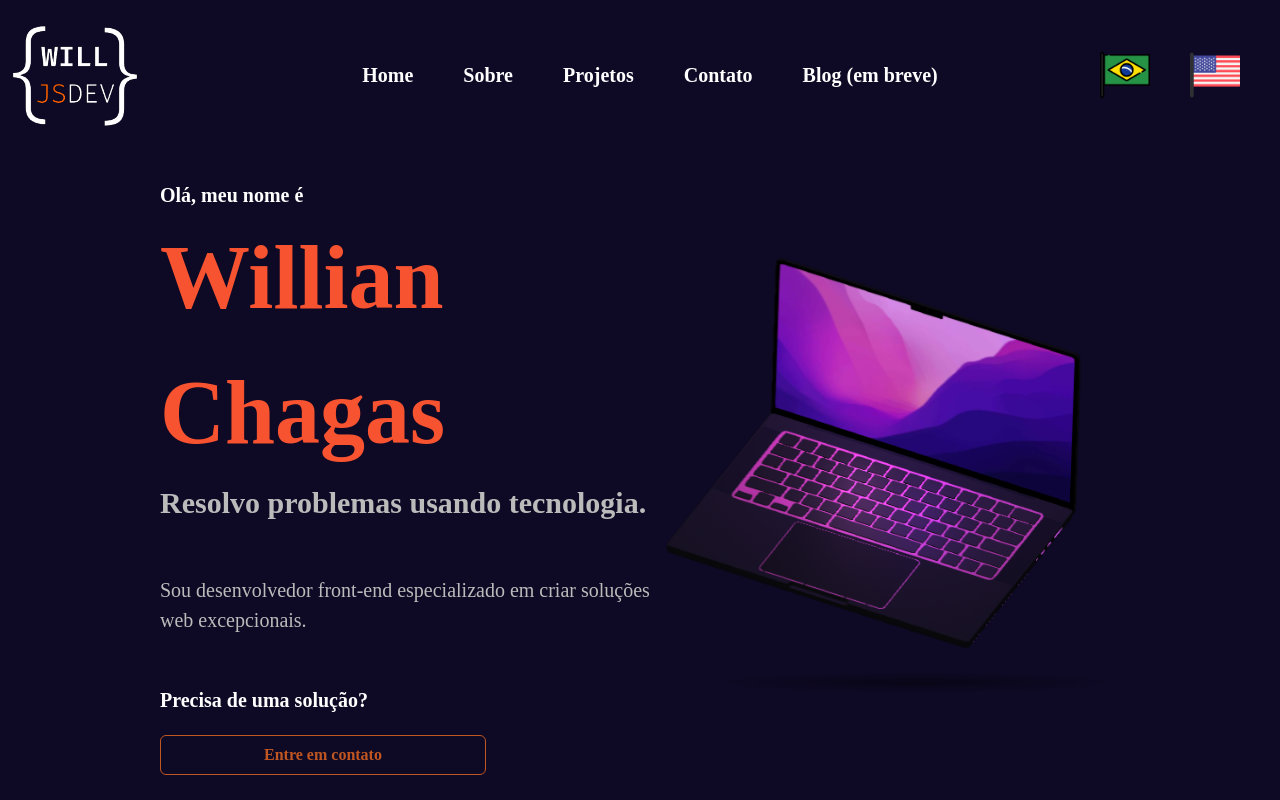
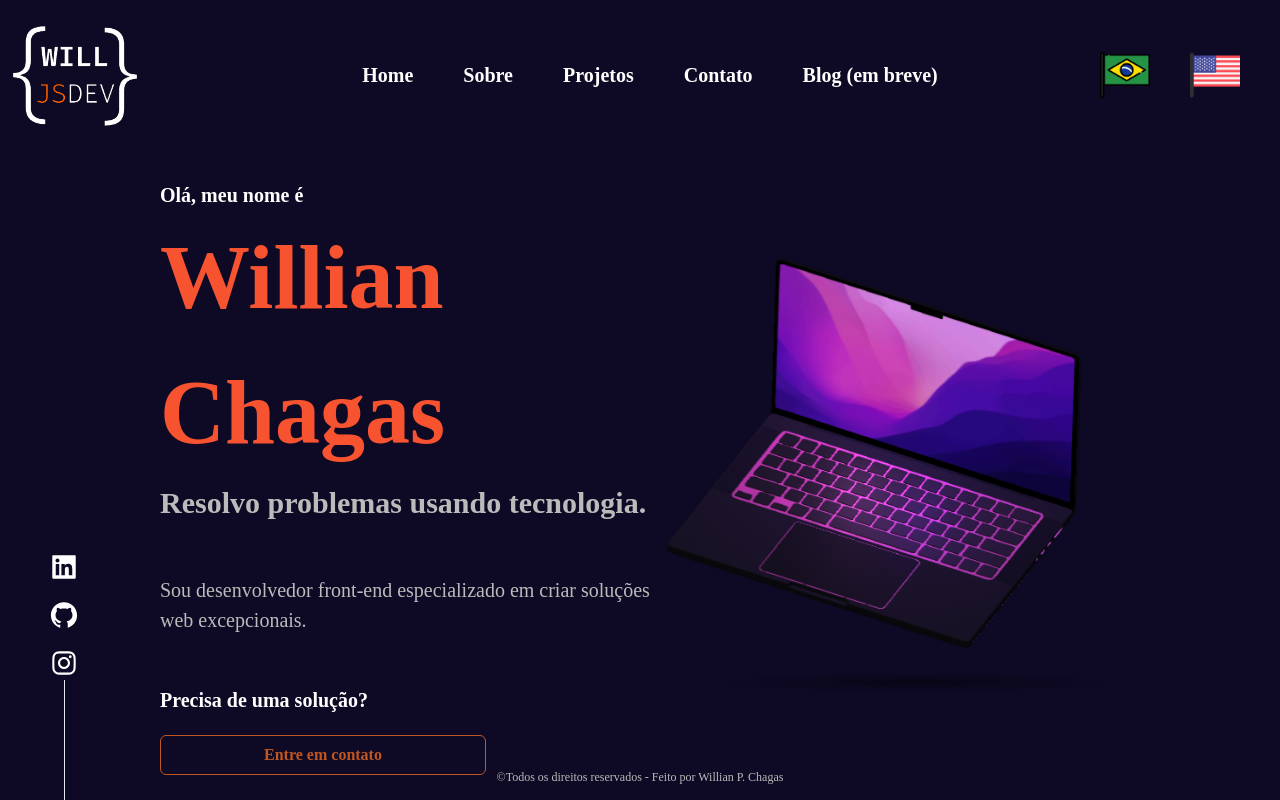
Before and after one commit to Willchagas/my-portfolio, a React (Create React App) app: page / in a window 1280 px wide. Built offline with nearby package versions, Linux system fonts and the light colour scheme; a web font is replaced by a local one.

Commit message:
feat: finish footer and social icons

```diff
--- a/package.json
+++ b/package.json
@@ -13,6 +13,7 @@
     "framer-motion": "^10.6.1",
     "react": "^18.2.0",
     "react-dom": "^18.2.0",
+    "react-icons": "^4.8.0",
     "react-scripts": "5.0.1",
     "web-vitals": "^2.1.0"
   },
--- a/src/App.js
+++ b/src/App.js
@@ -1,11 +1,13 @@
 import { ChakraProvider } from '@chakra-ui/react'
 import { theme } from 'styles'
 import { HomeScreen } from 'screens'
+import { Footer } from 'components'
 
 const App = () => {
   return (
     <ChakraProvider theme={theme}>
       <HomeScreen />
+      <Footer />
     </ChakraProvider>
   )
 }
--- a/src/components/molecules/Footer.js
+++ b/src/components/molecules/Footer.js
@@ -1,11 +1,87 @@
-import { Center, Divider, Flex } from '@chakra-ui/react'
+import { Box, Flex } from '@chakra-ui/react'
+import { Text } from 'components/atoms'
+import {
+  AiOutlineInstagram,
+  AiFillGithub,
+  AiFillLinkedin
+} from 'react-icons/ai'
 
 export const Footer = () => {
   return (
-    <Flex flexDir="column">
-      <Center height="1000px">
-        <Divider orientation="vertical" />
-      </Center>
+    <Flex w="100vw" flexDir="row" position="fixed">
+      <Flex w="10%" display={['none', 'flex']}>
+        <Box w="100%" position="relative">
+          <Box
+            as="a"
+            href="https://www.instagram.com/will.jsdev/"
+            target="_blank"
+            rel="noopener noreferrer"
+            style={{
+              color: 'white',
+              position: 'absolute',
+              top: '-9.5rem',
+              left: '50%',
+              transform: 'translateX(-50%)'
+            }}
+          >
+            <AiOutlineInstagram size={30} />
+          </Box>
+          <Box
+            as="a"
+            href="https://github.com/Willchagas"
+            target="_blank"
+            rel="noopener noreferrer"
+            style={{
+              color: 'white',
+              position: 'absolute',
+              top: '-12.5rem',
+              left: '50%',
+              transform: 'translateX(-50%)'
+            }}
+          >
+            <AiFillGithub size={30} />
+          </Box>
+          <Box
+            as="a"
+            href="https://www.linkedin.com/in/willchagas/"
+            target="_blank"
+            rel="noopener noreferrer"
+            style={{
+              color: 'white',
+              position: 'absolute',
+              top: '-15.5rem',
+              left: '50%',
+              transform: 'translateX(-50%)'
+            }}
+          >
+            <AiFillLinkedin size={30} />
+          </Box>
+
+          <Box
+            w="1px"
+            h="15vh"
+            bg="gray.200"
+            bottom="0"
+            ml="5%"
+            position="fixed"
+            transform="translateX(-50%)"
+          />
+        </Box>
+      </Flex>
+      <Flex w="90%" alignContent="center">
+        <Box
+          style={{
+            position: 'absolute',
+            top: '-2rem',
+            left: '50%',
+            transform: 'translateX(-50%)'
+          }}
+        >
+          <Text.ScreenParagraph fontSize="xs" textAlign="center">
+            ©Todos os direitos reservados - Feito por Willian P. Chagas
+          </Text.ScreenParagraph>
+        </Box>
+      </Flex>
     </Flex>
   )
 }
--- a/src/screens/Home/index.js
+++ b/src/screens/Home/index.js
@@ -3,7 +3,7 @@ import { MainMenu, MainMenuMobile, Text } from 'components'
 
 export const HomeScreen = () => {
   return (
-    <Flex flexDir="column" w="100vw" h="100vh">
+    <Flex flexDir="column" w="100vw" h="100vh" overflowX="hidden">
       <MainMenu />
       <MainMenuMobile />
       <Flex w={['100vw', '75vw']} m="0 auto">
```
Also changed, not shown: 1 other file (tests, documents, lock files or other folders).
